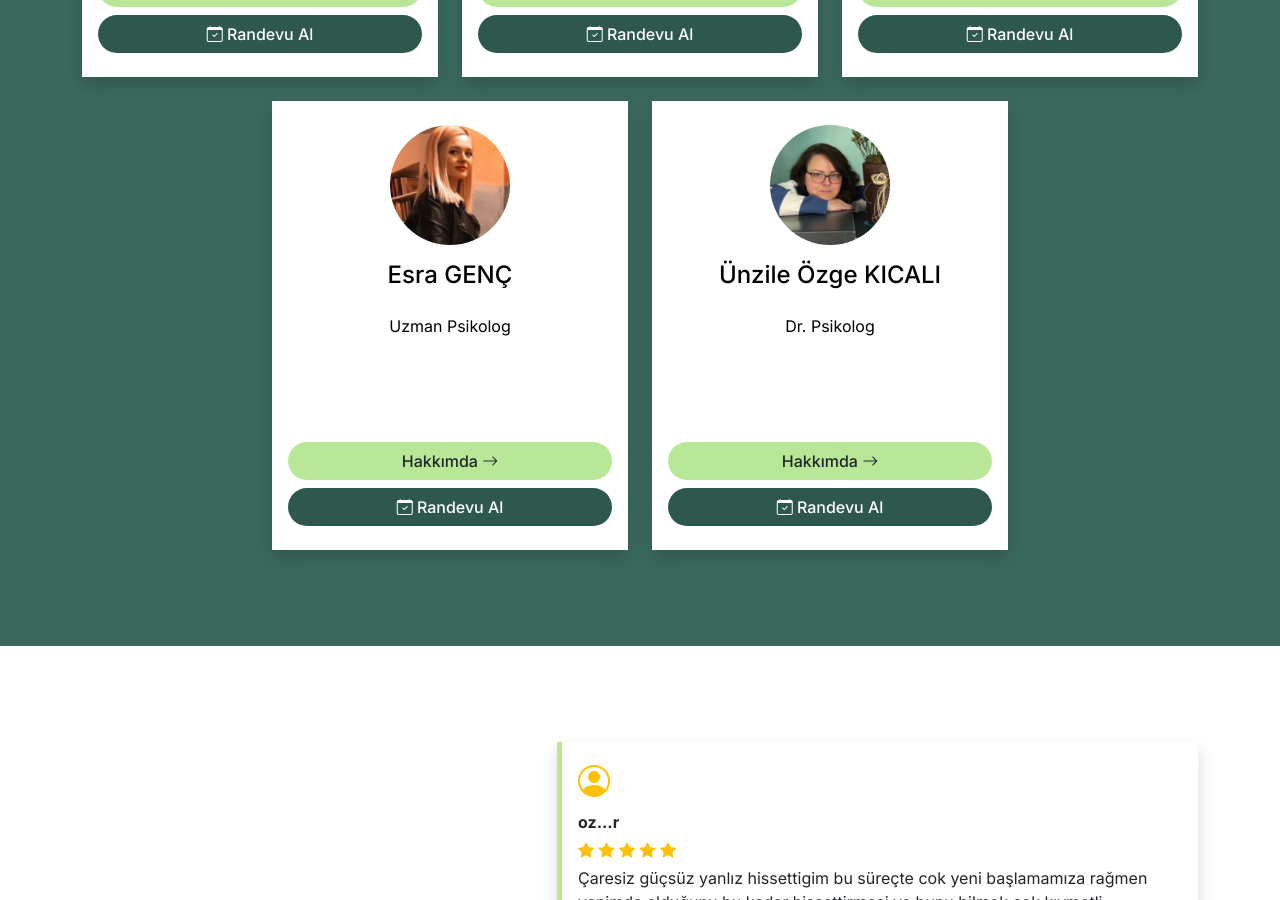
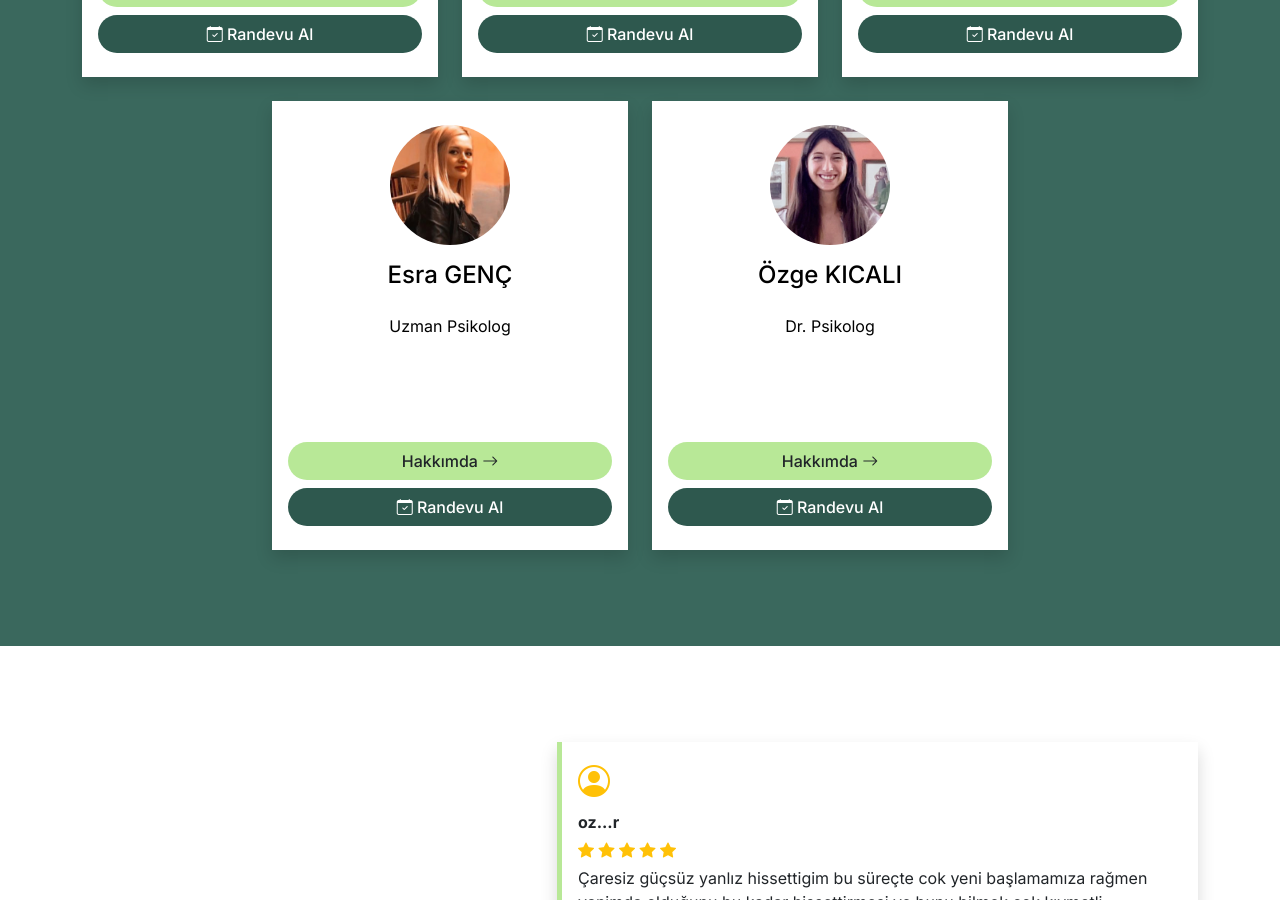
Before and after one commit to enderkus/bd-jekyll, a Jekyll site: the page built from index.html, in a window 1280 px wide and 900 px high, scrolled down 2272 px. Built offline with Jekyll 4.4.1, drawn with Linux system fonts in a browser that asks for light colours; a script that is not in the unit is left out; comment, search, counter and statistics services are not loaded.

Commit message:
fix : Uzman linkleri

```diff
--- a/_includes/hero.html
+++ b/_includes/hero.html
@@ -13,7 +13,7 @@
                          class="avatar rounded-circle border border-white border-opacity-25 border-5" alt="Buket Onar YAVUZYİĞİT" title="Buket Onar YAVUZYİĞİT">
                     <img src="./images/persons/esra-boxed.png"
                          class="avatar rounded-circle border border-white border-opacity-25 border-5" alt="Esra GENÇ" title="Esra GENÇ">
-                    <img src="./images/persons/esra-boxed.png"
+                    <img src="./images/persons/ozge-boxed.jpg"
                          class="avatar rounded-circle border border-white border-opacity-25 border-5" alt="Özge KICALI" title="Özge KICALI">
                 </div>
             </div>
--- a/index.html
+++ b/index.html
@@ -78,21 +78,22 @@
             </div>
             <div class="col-xl-4">
                 <div class="bg-white d-flex flex-column gap-3 px-3 py-4 justify-content-center align-items-center shadow">
-                    <a href="#">
+                    <a href="./banu-dolastir">
                         <img class="rounded-circle" style="width:120px; height:120px; object-fit: cover;"
-                             src="./images/persons/banu-boxed.png" alt="">
+                             src="./images/persons/banu-boxed.png" alt="Uzman Klinik Psikolog, Psikoterapist, Şema Terapist, Aile
+                                Danışmanı Banu DOLAŞTIR">
                     </a>
-                    <a href="#" class="text-decoration-none text-black">
+                    <a href="./banu-dolastir" class="text-decoration-none text-black">
                         <h4 class="text-center">Banu DOLAŞTIR</h4></a>
 
-                        <a href="#" class="text-decoration-none text-black">
+                        <a href="./banu-dolastir" class="text-decoration-none text-black">
                             <p class="text-center">Uzman Klinik Psikolog, Psikoterapist, Şema Terapist, Aile
                                 Danışmanı</p>
                         </a>
                         <div class="d-flex flex-column gap-2 w-100 mt-auto">
-                            <a href="" class="btn btn-site-style w-100 rounded-pill fw-medium">Hakkımda <i
+                            <a href="./banu-dolastir" class="btn btn-site-style w-100 rounded-pill fw-medium">Hakkımda <i
                                     class="bi bi-arrow-right"></i></a>
-                            <a href="" class="btn btn-site-style-dark w-100 rounded-pill fw-medium"><i
+                            <a href="./banu-dolastir#randevu-al" class="btn btn-site-style-dark w-100 rounded-pill fw-medium"><i
                                     class="bi bi-calendar-check"></i> Randevu Al</a>
                         </div>
                 </div>
@@ -101,20 +102,20 @@
 
             <div class="col-xl-4">
                 <div class="bg-white d-flex flex-column gap-3 px-3 py-4 justify-content-center align-items-center shadow">
-                    <a href="#" class="text-decoration-none text-black">
+                    <a href="./sema-bozbey" class="text-decoration-none text-black">
                         <img class="rounded-circle" style="width:120px; height:120px; object-fit: cover;"
-                             src="./images/persons/sema-boxed.png" alt="">
+                             src="./images/persons/sema-boxed.png" alt="Uzman Doktor, Çocuk ve Ergen Ruh Sağlığı Uzmanı Sema BOZBEY">
                     </a>
-                    <a href="#" class="text-decoration-none text-black">
+                    <a href="./sema-bozbey" class="text-decoration-none text-black">
                         <h4 class="text-center">Sema BOZBEY</h4>
                     </a>
-                    <a href="#" class="text-decoration-none text-black">
+                    <a href="./sema-bozbey" class="text-decoration-none text-black">
                         <p class="text-center">Uzman Doktor, Çocuk ve Ergen Ruh Sağlığı Uzmanı</p>
                     </a>
                     <div class="d-flex flex-column gap-2 w-100 mt-auto">
-                        <a href="" class="btn btn-site-style w-100 rounded-pill fw-medium">Hakkımda <i
+                        <a href="./sema-bozbey" class="btn btn-site-style w-100 rounded-pill fw-medium">Hakkımda <i
                                 class="bi bi-arrow-right"></i></a>
-                        <a href="" class="btn btn-site-style-dark w-100 rounded-pill fw-medium"><i
+                        <a href="./sema-bozbey#randevu-al" class="btn btn-site-style-dark w-100 rounded-pill fw-medium"><i
                                 class="bi bi-calendar-check"></i> Randevu Al</a>
                     </div>
                 </div>
@@ -122,20 +123,20 @@
 
             <div class="col-xl-4">
                 <div class="bg-white d-flex flex-column gap-3 px-3 py-4 justify-content-center align-items-center shadow">
-                    <a href="#" class="text-decoration-none text-black">
+                    <a href="./buket-onar-yavuzyigit" class="text-decoration-none text-black">
                         <img class="rounded-circle" style="width:120px; height:120px; object-fit: cover;"
-                             src="./images/persons/buket-boxed.png" alt="">
+                             src="./images/persons/buket-boxed.png" alt="Uzman Klinik Psikolog Buket Onar YAVUZYİĞİT">
                     </a>
-                    <a href="#" class="text-decoration-none text-black">
+                    <a href="./buket-onar-yavuzyigit" class="text-decoration-none text-black">
                         <h4 class="text-center">Buket Onar YAVUZYİĞİT</h4>
                     </a>
-                    <a href="#" class="text-decoration-none text-black">
+                    <a href="./buket-onar-yavuzyigit" class="text-decoration-none text-black">
                         <p class="text-center">Uzman Klinik Psikolog</p>
                     </a>
                     <div class="d-flex flex-column gap-2 w-100 mt-auto">
-                        <a href="" class="btn btn-site-style w-100 rounded-pill fw-medium">Hakkımda <i
+                        <a href="./buket-onar-yavuzyigit" class="btn btn-site-style w-100 rounded-pill fw-medium">Hakkımda <i
                                 class="bi bi-arrow-right"></i></a>
-                        <a href="" class="btn btn-site-style-dark w-100 rounded-pill fw-medium"><i
+                        <a href="./buket-onar-yavuzyigit#randevu-al" class="btn btn-site-style-dark w-100 rounded-pill fw-medium"><i
                                 class="bi bi-calendar-check"></i> Randevu Al</a>
                     </div>
                 </div>
@@ -143,20 +144,20 @@
 
             <div class="col-xl-4">
                 <div class="bg-white d-flex flex-column gap-3 px-3 py-4 justify-content-center align-items-center shadow">
-                    <a href="#" class="text-decoration-none text-black">
+                    <a href="./esra-genc" class="text-decoration-none text-black">
                         <img class="rounded-circle" style="width:120px; height:120px; object-fit: cover;"
-                             src="./images/persons/esra-boxed.png" alt="">
+                             src="./images/persons/esra-boxed.png" alt="Uzman Psikolog Esra GENÇ">
                     </a>
-                    <a href="#" class="text-decoration-none text-black">
+                    <a href="./esra-genc" class="text-decoration-none text-black">
                         <h4 class="text-center">Esra GENÇ</h4>
                     </a>
-                    <a href="#" class="text-decoration-none text-black">
+                    <a href="./esra-genc" class="text-decoration-none text-black">
                         <p class="text-center">Uzman Psikolog</p>
                     </a>
                     <div class="d-flex flex-column gap-2 w-100 mt-auto">
-                        <a href="" class="btn btn-site-style w-100 rounded-pill fw-medium">Hakkımda <i
+                        <a href="./esra-genc" class="btn btn-site-style w-100 rounded-pill fw-medium">Hakkımda <i
                                 class="bi bi-arrow-right"></i></a>
-                        <a href="" class="btn btn-site-style-dark w-100 rounded-pill fw-medium"><i
+                        <a href="./esra-genc#randevu-al" class="btn btn-site-style-dark w-100 rounded-pill fw-medium"><i
                                 class="bi bi-calendar-check"></i> Randevu Al</a>
                     </div>
                 </div>
@@ -164,20 +165,20 @@
 
             <div class="col-xl-4">
                 <div class="bg-white d-flex flex-column gap-3 px-3 py-4 justify-content-center align-items-center shadow">
-                    <a href="#" class="text-decoration-none text-black">
+                    <a href="./ozge-kicali" class="text-decoration-none text-black">
                         <img class="rounded-circle" style="width:120px; height:120px; object-fit: cover;"
-                             src="./images/persons/banu-boxed.png" alt="">
+                             src="./images/persons/ozge-boxed.jpg" alt="Dr. Psikolog Özge KICALI">
                     </a>
                     <a href="#" class="text-decoration-none text-black">
-                        <h4>Ünzile Özge KICALI</h4>
+                        <h4>Özge KICALI</h4>
                     </a>
-                    <a href="#" class="text-decoration-none text-black">
+                    <a href="./ozge-kicali" class="text-decoration-none text-black">
                         <p class="text-center">Dr. Psikolog</p>
                     </a>
                     <div class="d-flex flex-column gap-2 w-100 mt-auto">
-                        <a href="" class="btn btn-site-style w-100 rounded-pill fw-medium">Hakkımda <i
+                        <a href="./ozge-kicali" class="btn btn-site-style w-100 rounded-pill fw-medium">Hakkımda <i
                                 class="bi bi-arrow-right"></i></a>
-                        <a href="" class="btn btn-site-style-dark w-100 rounded-pill fw-medium"><i
+                        <a href=./ozge-kicali#randev-al"" class="btn btn-site-style-dark w-100 rounded-pill fw-medium"><i
                                 class="bi bi-calendar-check"></i> Randevu Al</a>
                     </div>
                 </div>
--- a/uzmanlarimiz.html
+++ b/uzmanlarimiz.html
@@ -188,7 +188,7 @@
                          id="ozge-kicali">
                         <div class="row">
                             <div class="col-xl-3 d-flex align-items-center justify-content-center mb-4 mb-xl-0">
-                                <img src="./images/persons/esra-boxed.png" class="w-100 rounded-circle shadow"
+                                <img src="./images/persons/ozge-boxed.jpg" class="w-100 rounded-circle shadow"
                                      alt="Özge Kıcalı">
                             </div>
 
@@ -196,7 +196,7 @@
                                 <h3 class="display-6 fw-light border-start border-default-color border-5 ps-2"><a
                                         href="./ozge-kicali" class="text-decoration-none text-black">Özge KICALI</a>
                                 </h3>
-                                <p class="fw-bold" id="personal-title">Klinik Psikolog</p>
+                                <p class="fw-bold" id="personal-title">Dr. Psikolog</p>
                                 <ul class="list-unstyled d-flex flex-wrap gap-2">
                                     <li class="border border-default-color text-default-color py-1 px-3 rounded-pill">
                                         Yetişkin Terapisi
```
Also changed, not shown: ozge-kicali.html (+4 -4 lines), images/persons/ozge-boxed.jpg (added).
